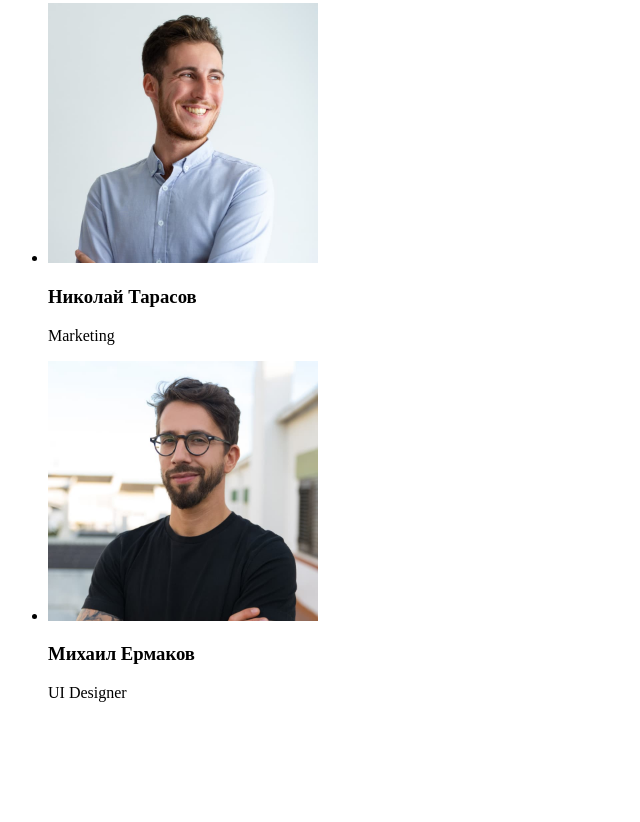
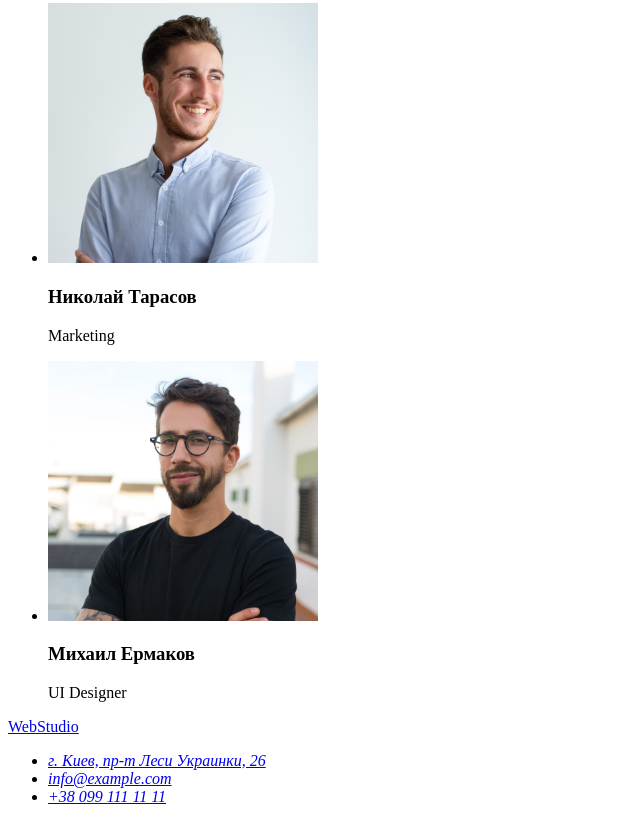
Before and after one commit to ViktoriiaTrostohon/goit-markup-hw-01, a plain HTML site: page index.html in a window 1280 px wide. Shown: the part 2336-3158 px from the top of the page, without its empty margins (0-640 px from the left). Before the commit the page ends 3054 px from the top, so only its background shows below. Drawn offline with Linux system fonts and the light colour scheme.

Commit message:
Footer
Address as the ul of 3 links.

```diff
--- a/index.html
+++ b/index.html
@@ -141,6 +141,22 @@
       </section>
     </main>
     <!-- Footer -->
-    <footer></footer>
+    <footer>
+      <a href="index.html" lang="en">WebStudio</a>
+      <address>
+        <ul>
+          <li>
+            <a
+              href="https://goo.gl/maps/o1qzPbgA9d3HTLMZ9"
+              target="_blank"
+              rel="noopener noreferrer"
+              >г. Киев, пр-т Леси Украинки, 26</a
+            >
+          </li>
+          <li><a href="mailto:info@example.com">info@example.com</a></li>
+          <li><a href="tel:+380991111111">+38 099 111 11 11</a></li>
+        </ul>
+      </address>
+    </footer>
   </body>
 </html>
```
